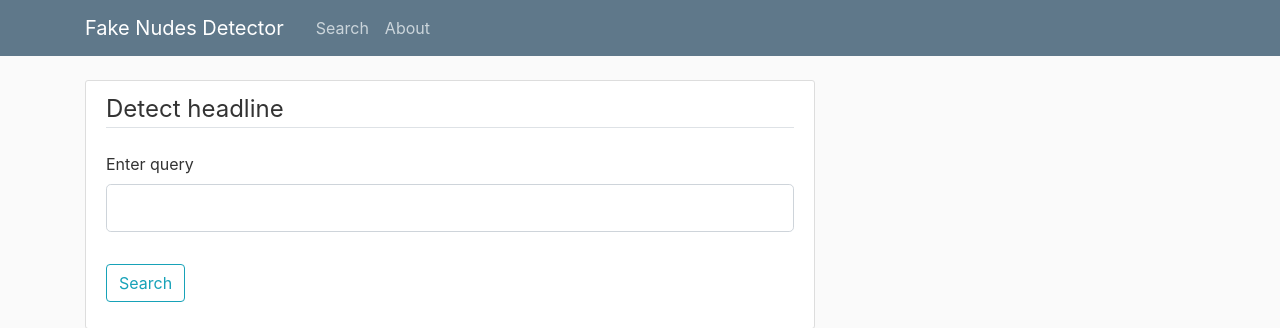
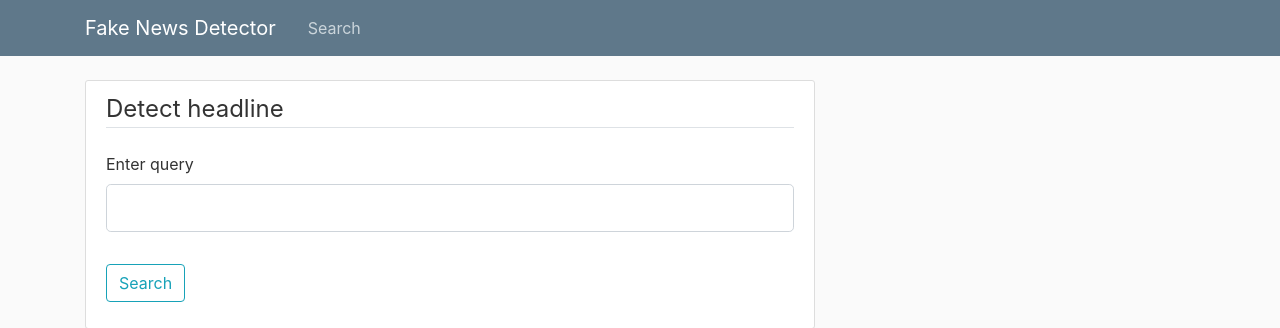
Before and after one commit to ekanshi258/satire-news-detector, a Flask app: page / in a window 1280 px wide. Shown: the top 328 px of the page. Run offline with Flask 2, Linux system fonts and the light colour scheme; some libraries are stand-ins or nearby versions.

Commit message:
Fixed typo

```diff
--- a/frontend/templates/layout.html
+++ b/frontend/templates/layout.html
@@ -11,23 +11,23 @@
     <link rel="stylesheet" type="text/css" href="{{url_for('static', filename='main.css')}}">
 
   {% if title %}
-    <title>Fake Nudes Detector{{ title }}</title>
+    <title>Fake News Detector{{ title }}</title>
   {% else %}
-    <title>Fake Nudes Detector</title>
+    <title>Fake News Detector</title>
   {% endif %}
 </head>
 <body>
     <header class="site-header">
       <nav class="navbar navbar-expand-md navbar-dark bg-steel fixed-top">
         <div class="container">
-          <a class="navbar-brand mr-4" href="/">Fake Nudes Detector</a>
+          <a class="navbar-brand mr-4" href="/">Fake News Detector</a>
           <button class="navbar-toggler" type="button" data-toggle="collapse" data-target="#navbarToggle" aria-controls="navbarToggle" aria-expanded="false" aria-label="Toggle navigation">
             <span class="navbar-toggler-icon"></span>
           </button>
           <div class="collapse navbar-collapse" id="navbarToggle">
             <div class="navbar-nav mr-auto">
               <a class="nav-item nav-link" href="/">Search</a>
-              <a class="nav-item nav-link" href="/about">About</a>
+              <!--<a class="nav-item nav-link" href="/about">About</a>-->
 
             </div>
           </div>
--- a/frontend/templates/results.html
+++ b/frontend/templates/results.html
@@ -1,7 +1,7 @@
 {% extends "layout.html" %}
 {% block content %}
   <legend class="border-bottom mb-4">
-    Results for given headline:
+    Result for given headline:
   </legend>
 	{% for result in results %}
 		<article class="media content-section">
```
Also changed, not shown: frontend/main.py (renamed from frontend/test.py), 1 other file.
